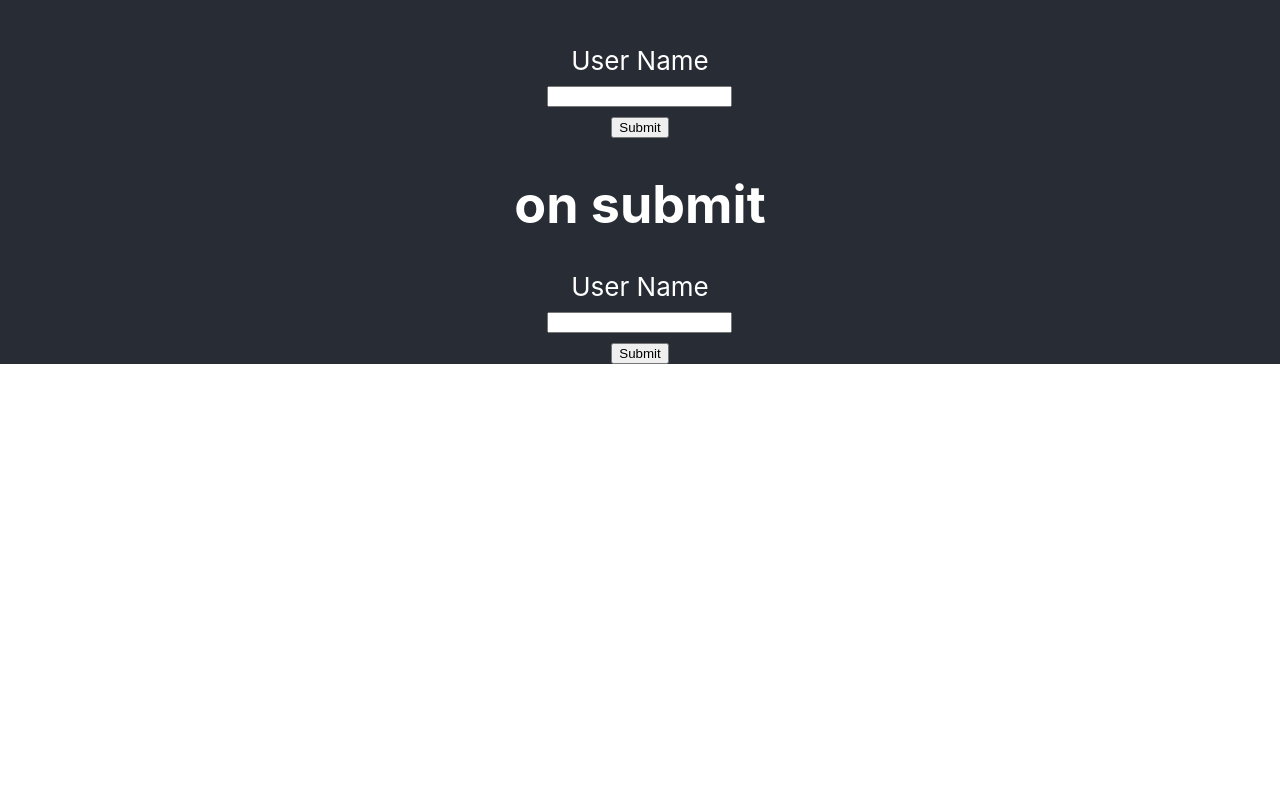
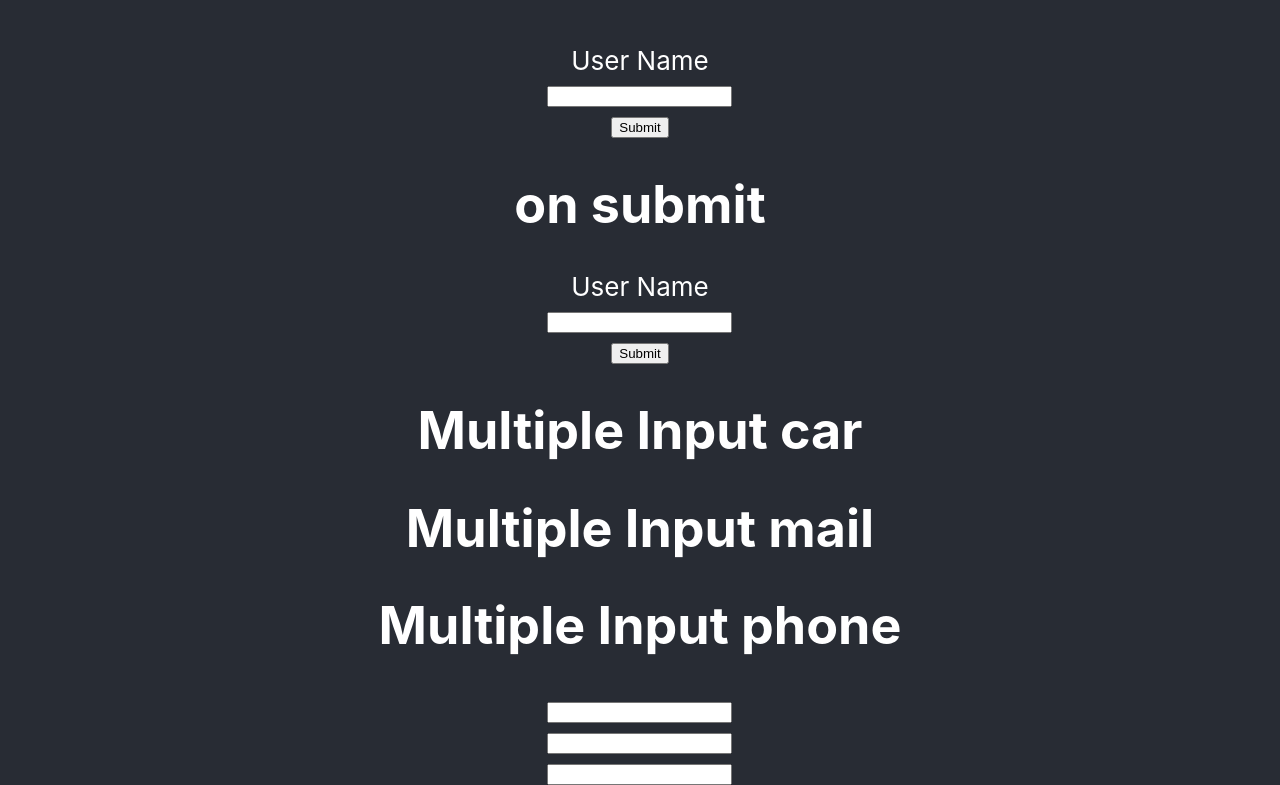
Before and after one commit to Shruti-2203/ReactJs, a React (Create React App) app: page / in a window 1280 px wide. Shown: the part 3714-4499 px from the top of the page. Before the commit the page ends 4078 px from the top, so only its background shows below. Built offline with nearby package versions, Linux system fonts and the light colour scheme.

Commit message:
Multiple Input Field

```diff
--- a/src/App.js
+++ b/src/App.js
@@ -15,6 +15,7 @@ import InputForm from './components/Single-input';
 import OnChangeForm from './components/On-change';
 import OnChange2 from './components/OnChange2';
 import OnSubmit from './components/OnSubmit';
+import MultipleInput from './components/MultipleInput';
 
 
 function App() {
@@ -71,6 +72,10 @@ function App() {
         {/* On Submit  */}
         <OnSubmit/>
 
+        {/* Multiple Input */}
+        <MultipleInput/>
+
+
       </header>
     </div>
   );
--- /dev/null
+++ b/src/components/MultipleInput.js
@@ -0,0 +1,37 @@
+import { Component } from "react";
+
+
+class MultipleInput extends Component{
+
+    state = {
+        username : 'car' ,
+        email : 'mail' ,
+        phone : 'phone'
+    }
+
+
+    multiInput = (multiEvent) => {
+        let myusername = multiEvent.target.name //user name
+        let value = multiEvent.target.value
+        this.setState({
+            [myusername] : value
+        })
+    }
+
+    render(){
+        return(
+            <div>
+                <h1>Multiple Input {this.state.username} </h1>
+                <h1>Multiple Input {this.state.email} </h1>
+                <h1>Multiple Input {this.state.phone} </h1>
+                <input type="text" name="username" onChange={this.multiInput}/> <br/>
+                <input type="text" name="email" onChange={this.multiInput}/> <br/>
+                <input type="text" name="phone" onChange={this.multiInput}/> <br/>
+            </div>
+        )
+    }
+}
+
+
+
+export default MultipleInput;
```
Also changed, not shown: my-study.txt.
